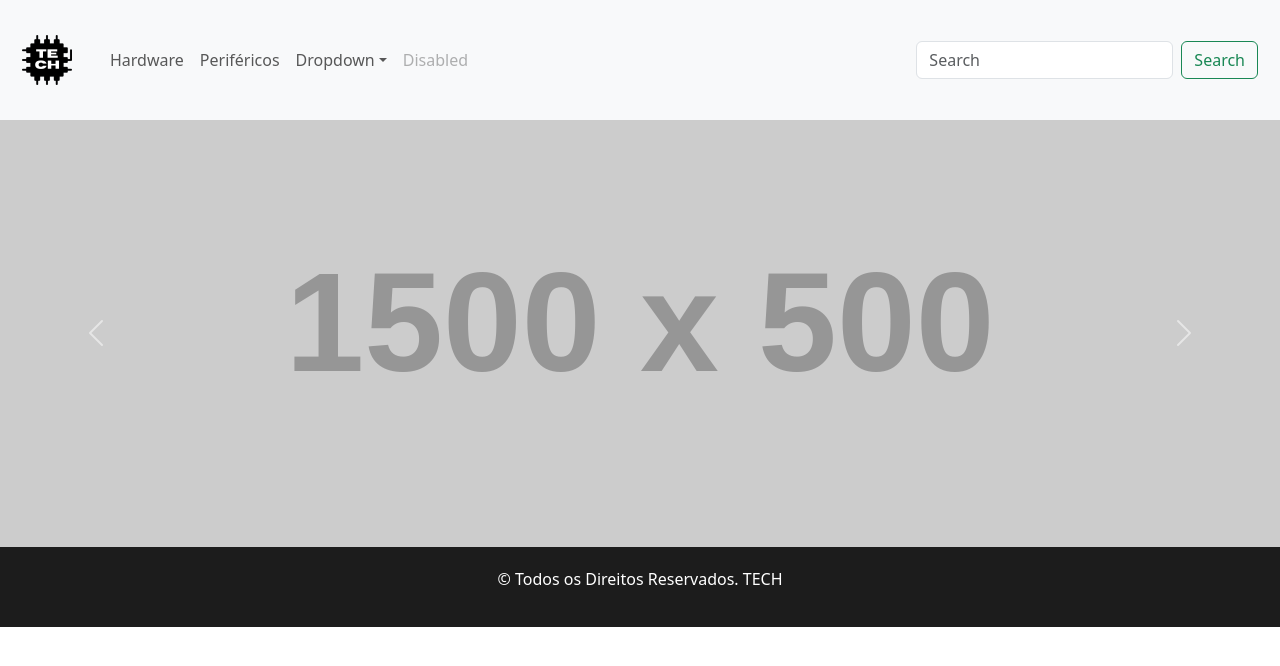
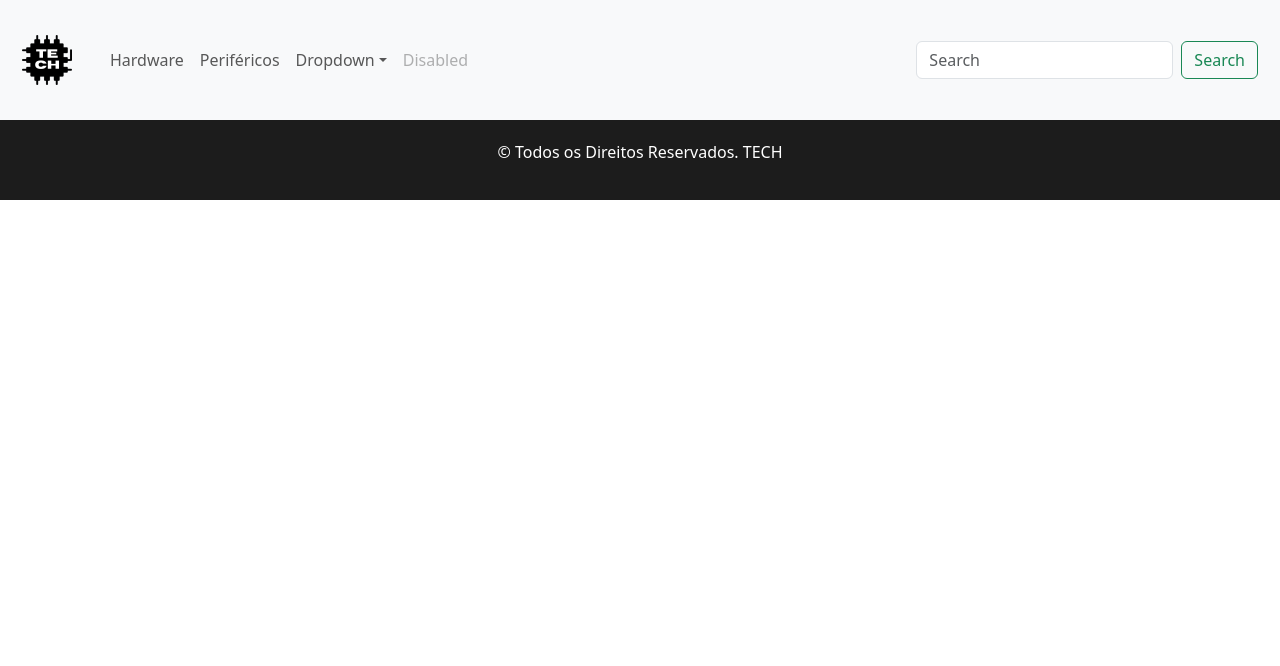
Before and after one commit to GiovanniBBenedetti/TechNext, a Next.js app: page / in a window 1280 px wide. Shown: the top 666 px of the page. Built offline with nearby package versions, Linux system fonts and the light colour scheme.

Commit message:
Remoção dos cards

```diff
--- a/src/app/page.jsx
+++ b/src/app/page.jsx
@@ -2,37 +2,7 @@ export default function Home(){
     return(
         <>
 
-<div id="carouselExample" className="carousel slide">
-  <div className="carousel-inner">
-    <div className="carousel-item active">
-      <img src="https://placehold.co/1500x500" className="d-block w-100" alt="..." />
-    </div>
-    <div className="carousel-item">
-      <img src="https://placehold.co/1500x500" className="d-block w-100" alt="..." />
-    </div>
-    <div className="carousel-item">
-      <img src="https://placehold.co/1500x500" className="d-block w-100" alt="..." />
-    </div>
-  </div>
-  <button
-    className="carousel-control-prev"
-    type="button"
-    data-bs-target="#carouselExample"
-    data-bs-slide="prev"
-  >
-    <span className="carousel-control-prev-icon" aria-hidden="true" />
-    <span className="visually-hidden">Previous</span>
-  </button>
-  <button
-    className="carousel-control-next"
-    type="button"
-    data-bs-target="#carouselExample"
-    data-bs-slide="next"
-  >
-    <span className="carousel-control-next-icon" aria-hidden="true" />
-    <span className="visually-hidden">Next</span>
-  </button>
-</div>
+
 
         </>
     )
```
